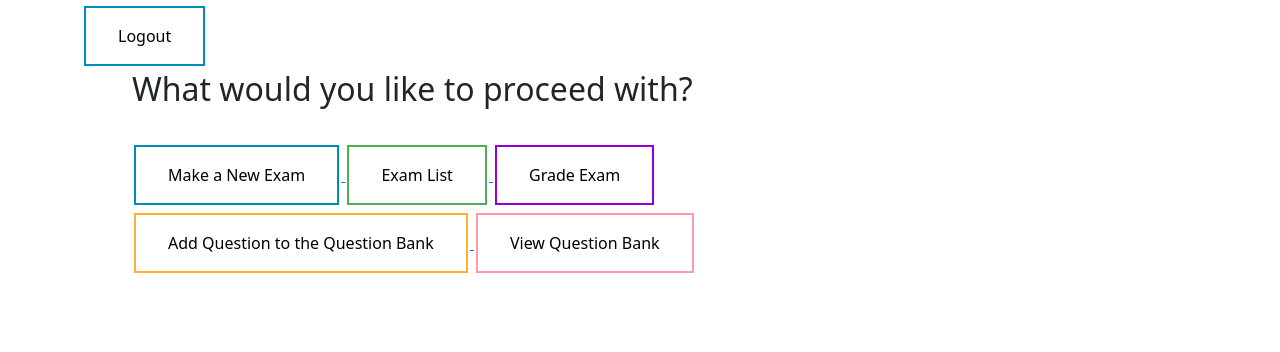
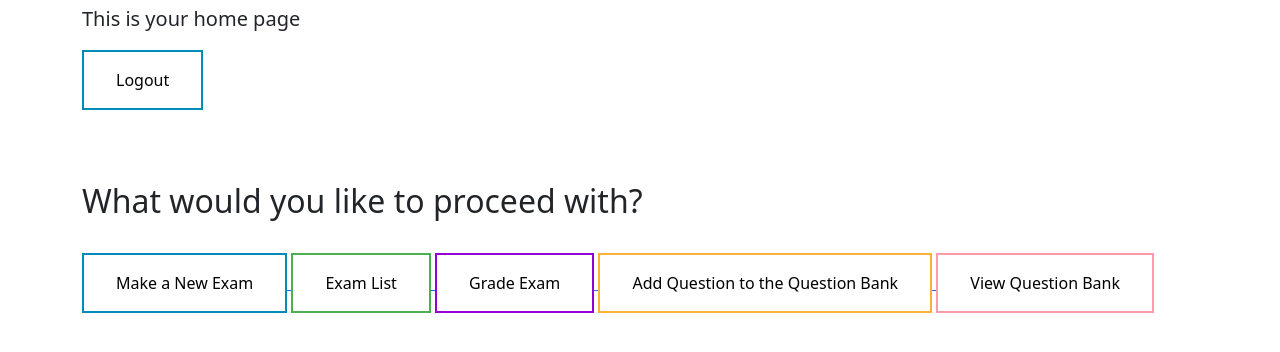
Before and after one commit to Mehakpreet21/OnlineGrading-1, a Django app: template teacher/templates/teacher/index.html in a window 1280 px wide. Shown: the part 119-471 px from the top of the page. Run offline with Django 4.2, Linux system fonts and the light colour scheme; the template is opened without the code that fills it, so the values that code supplies are empty.

Commit message:
teacher landing page button

```diff
--- a/teacher/templates/teacher/index.html
+++ b/teacher/templates/teacher/index.html
@@ -13,9 +13,9 @@
     text-decoration: none;
     display: inline-block;
     font-size: 16px;
-    margin: 4px 2px;
     transition-duration: 0.4s;
     cursor: pointer;
+
   }
   .button1 {
     background-color: white;
@@ -70,6 +70,8 @@
 {% block header %}
 <div class="jumbotron">
   <div class="container">
+    <br>
+    <br>
     <h1 class="display-4">Welcome, Teacher {{ request.user.email }}.</h1>
     <p class="lead">This is your home page</p>
 
@@ -82,9 +84,11 @@
 
 
 {% block content %}
-<div class="content" style="margin-left:50px; margin-right:50px; align-content: center">
+<div class="content" style="margin-left:auto; margin-right:auto; align-content: center">
+  <br><br>
+  <br>
+  <h2>What would you like to proceed with?</h2> <br>
 
-  <h2>What would you like to proceed with?</h2> <br>
 
   <a href="{% url 'exam:exams-add' %}">
     <button class="button button1" name="newexam">Make a New Exam </button>
@@ -99,7 +103,7 @@
   <a href="{% url 'exam:grade-list' %}">
     <button class="button button3" name="grade">Grade Exam </button>
   </a>
-  <br>
+
 
 
   <a href="{% url 'exam:questions-add' %}">
```
